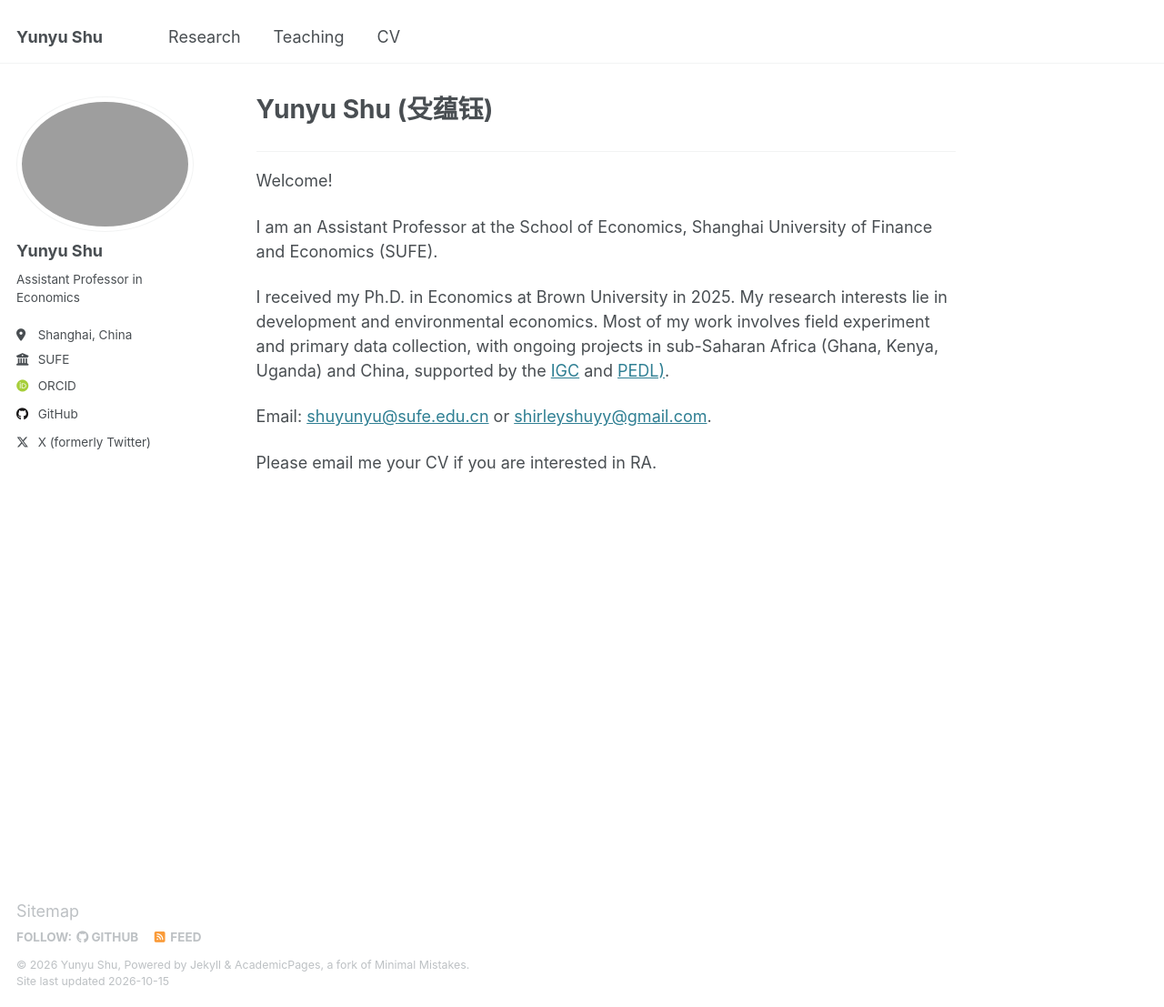
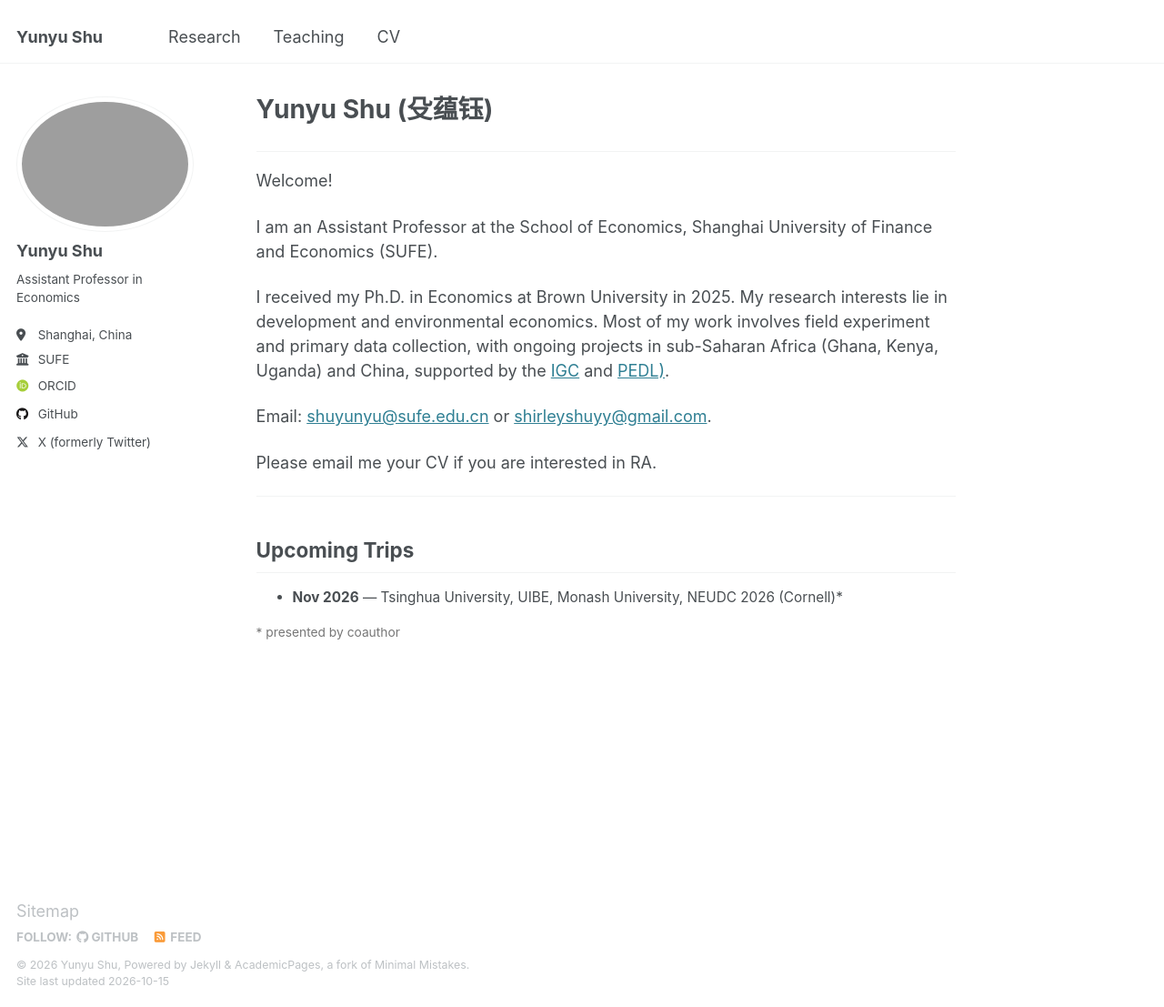
Before and after one commit to shirleyshu0503/shirleyshu0503.github.io, a Jekyll site: the page built from _pages/about.md, in a window 1280 px wide and 1107 px high. Shown: the whole window at 91% size. Built offline with Jekyll 4.4.1, drawn with Linux system fonts in a browser that asks for light colours; some web fonts are replaced.

Commit message:
update 202610

```diff
--- a/_pages/about.md
+++ b/_pages/about.md
@@ -17,3 +17,15 @@ I received my Ph.D. in Economics at Brown University in 2025. My research intere
 Email:  [shuyunyu@sufe.edu.cn](mailto:shuyunyu@sufe.edu.cn) or [shirleyshuyy@gmail.com](mailto:shirleyshuyy@gmail.com).
 
 Please email me your CV if you are interested in RA.
+
+------
+## Upcoming Trips
+
+<div style="font-size: 0.85em;" markdown="1">
+
+- **Nov 2026** — Tsinghua University, UIBE, Monash University, NEUDC 2026 (Cornell)\*
+
+
+<span style="font-size: 0.9em; color: #777;">\* presented by coauthor</span>
+
+</div>
```
Also changed, not shown: _pages/cv.md (+3 -1 lines), _pages/research.md (+8 -9 lines).
